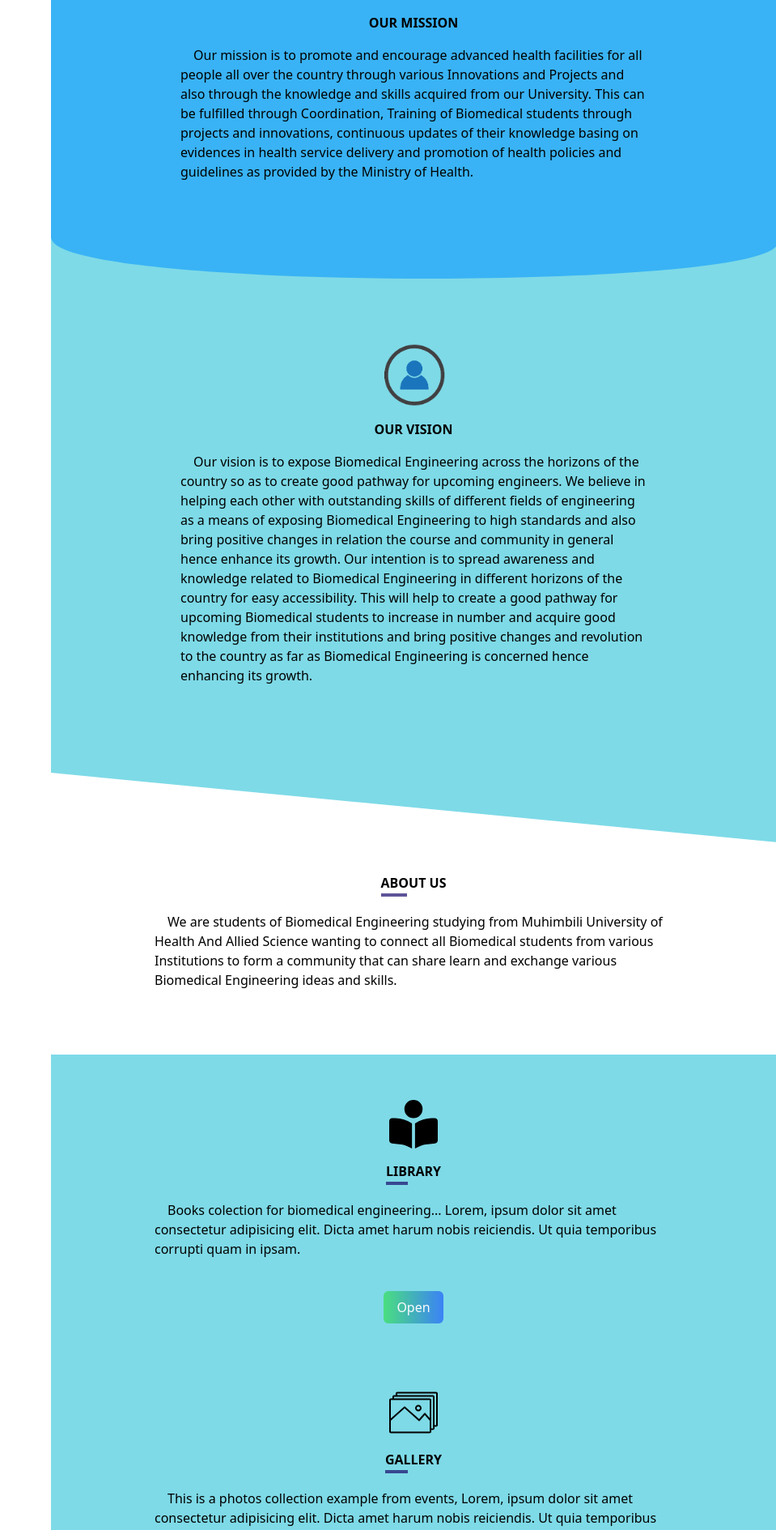
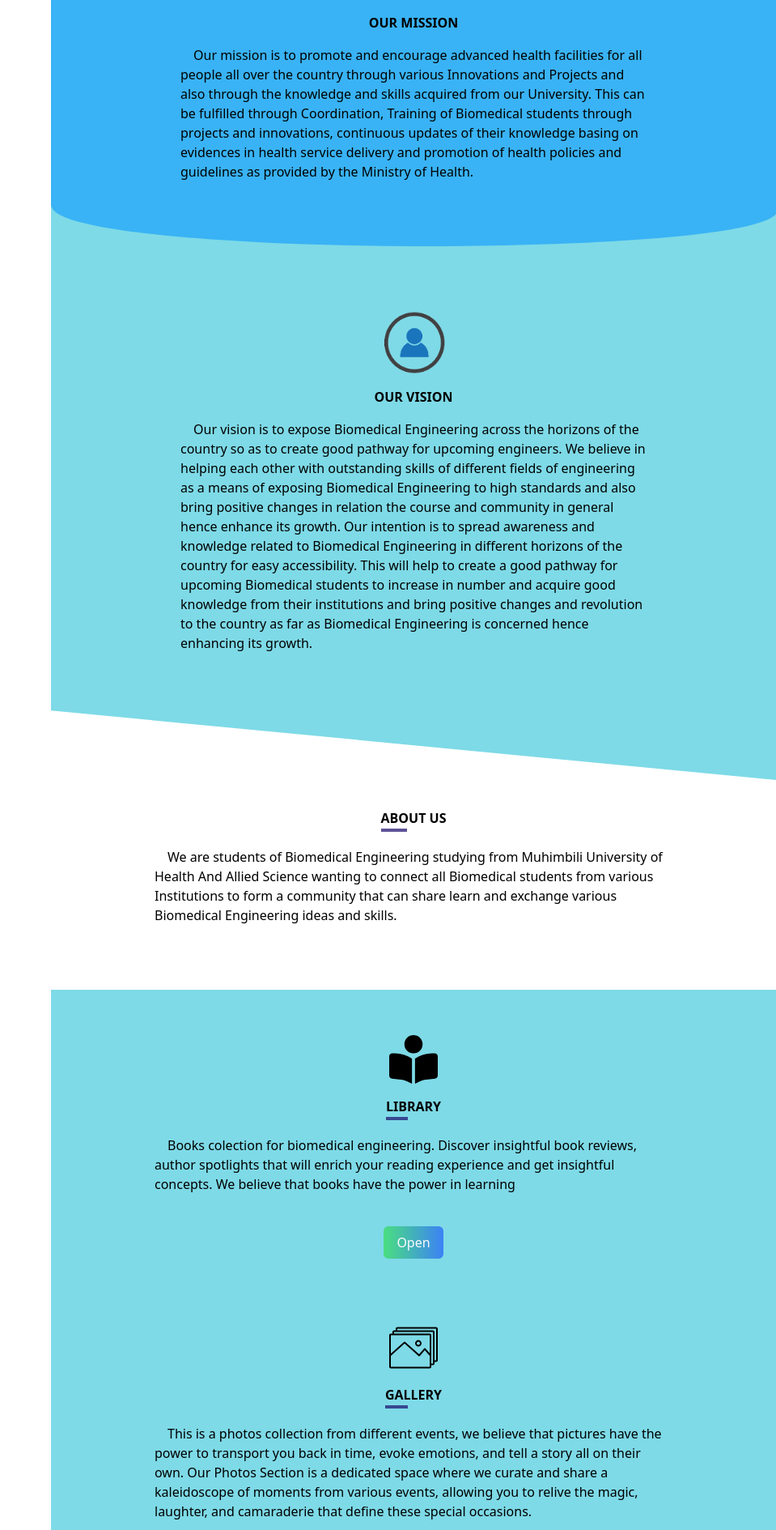
Before and after one commit to Amosi-04-sanga/BME-HUB, a Next.js app: page / in a window 1280 px wide. Shown: the part 908-2797 px from the top of the page at 81% size, without its empty margins (321-1280 px from the left). Built offline with nearby package versions, Linux system fonts and the light colour scheme; no server answers.

Commit message:
some changes

```diff
--- a/app/(root)/news/[id]/page.jsx
+++ b/app/(root)/news/[id]/page.jsx
@@ -57,7 +57,7 @@ const page = ({ params }) => {
       },
       text: (text) => {
         // You can style text nodes here, e.g., adding CSS classes for headings.
-        return <p className="mt-4" >{text}</p>;
+        return <p style={{paddingTop: '10px'}} className="mt-4" >{text}</p>;
       },
       "heading-1": (node) => (
         <h1 className="text-center text-heading1-bold">
--- a/components/shared/Gallery.tsx
+++ b/components/shared/Gallery.tsx
@@ -1,4 +1,4 @@
-"use client"
+"use client";
 import React from "react";
 import { Fade } from "react-awesome-reveal";
 import { Button } from "../ui/button";
@@ -25,9 +25,12 @@ const Gallery = () => {
             </h1>
           </div>
           <p className="mt-6 indent-4">
-            This is a photos collection example from events, Lorem, ipsum dolor
-            sit amet consectetur adipisicing elit. Dicta amet harum nobis
-            reiciendis. Ut quia temporibus corrupti quam in ipsam.
+            This is a photos collection from different events, we believe that
+            pictures have the power to transport you back in time, evoke
+            emotions, and tell a story all on their own. Our Photos Section is a
+            dedicated space where we curate and share a kaleidoscope of moments
+            from various events, allowing you to relive the magic, laughter, and
+            camaraderie that define these special occasions.
           </p>
 
           <Button className="bg-gradient-to-r from-green-400 to-blue-500 rounded-md block mx-auto mt-10">
--- a/components/shared/Library.tsx
+++ b/components/shared/Library.tsx
@@ -25,13 +25,16 @@ const Library = () => {
             </h1>
           </div>
           <p className="mt-6 indent-4">
-            Books colection for biomedical engineering... Lorem, ipsum dolor sit
-            amet consectetur adipisicing elit. Dicta amet harum nobis
-            reiciendis. Ut quia temporibus corrupti quam in ipsam.
+            Books colection for biomedical engineering. Discover insightful book
+            reviews, author spotlights that will enrich your reading experience
+            and get insightful concepts. We believe that books have the power in
+            learning
           </p>
 
           <Button className="bg-gradient-to-r from-green-400 to-blue-500 rounded-md block mx-auto mt-10">
-            <Link href="https://drive.google.com/drive/folders/15oIe1Nj-P3Ay7Pauesh-Btc7pAqRNqJ_">Open</Link>
+            <Link href="https://drive.google.com/drive/folders/15oIe1Nj-P3Ay7Pauesh-Btc7pAqRNqJ_">
+              Open
+            </Link>
           </Button>
         </div>
       </Fade>
--- a/components/shared/OurVersion.tsx
+++ b/components/shared/OurVersion.tsx
@@ -20,7 +20,7 @@ const OurVersion = () => {
               className="block mx-auto"
             />
             <h2 className="mt-4 text-center font-bold">OUR MISSION</h2>
-            <p className="mt-4 indent-4 pb-20">
+            <p className="mt-4 indent-4 pb-10">
               Our mission is to promote and encourage advanced health facilities
               for all people all over the country through various Innovations
               and Projects and also through the knowledge and skills acquired
@@ -44,7 +44,7 @@ const OurVersion = () => {
             />
             <h4 className="text-center mt-4 uppercase font-bold">our vision</h4>
             <div className="mt-4">
-              <p className="indent-4 pb-20">
+              <p className="indent-4 pb-10">
                 Our vision is to expose Biomedical Engineering across the
                 horizons of the country so as to create good pathway for
                 upcoming engineers. We believe in helping each other with
--- a/constants/index.jsx
+++ b/constants/index.jsx
@@ -13,7 +13,11 @@ import {
   search,
   reply,
   tag,
+  fact1,
+  fact2,
 } from "../public/assets";
+
+export const imagesFacts = [{ url: fact1 }, { url: fact2 }];
 
 export const navLinks = [
   {
@@ -28,14 +32,19 @@ export const navLinks = [
   },
   {
     imgURL: library,
-    route: "https://drive.google.com/drive/folders/15oIe1Nj-P3Ay7Pauesh-Btc7pAqRNqJ_",
+    route:
+      "https://drive.google.com/drive/folders/15oIe1Nj-P3Ay7Pauesh-Btc7pAqRNqJ_",
     label: "Library",
   },
-
   {
     imgURL: gallery,
     route: "/gallery",
     label: "Gallery",
+  },
+  {
+    imgURL: gallery,
+    route: "/facts",
+    label: "Facts",
   },
 ];
 
--- a/public/assets/index.tsx
+++ b/public/assets/index.tsx
@@ -30,9 +30,13 @@ import galleryhome from "./home/galleryhome.svg";
 import vision from "./home/vision.png";
 import photos from "./home/photos.svg";
 import blueBG from "./home/blueBG.svg";
+import fact1 from "./images/fact1.jpg";
+import fact2 from "./images/fact2.jpg";
 
 
 export {
+  fact1,
+  fact2,
   blueBG,
   vision,
   galleryhome,
--- a/tsconfig.json
+++ b/tsconfig.json
@@ -22,6 +22,6 @@
       "@/*": ["./*"]
     }
   },
-  "include": ["next-env.d.ts", "**/*.ts", "**/*.tsx", ".next/types/**/*.ts", "app/(auth)/sign-up/[[...page]]", "app/(root)/news/[id]/page.jsx", "components/blog/GalleryCard.jsx", "app/(root)/gallery/page.jsx", "app/(root)/news/page.jsx", "app/(root)/gallery/[id]/page.jsx", "components/blog/PostCard.jsx"],
+  "include": ["next-env.d.ts", "**/*.ts", "**/*.tsx", ".next/types/**/*.ts", "app/(auth)/sign-up/[[...page]]", "app/(root)/news/[id]/page.jsx", "components/blog/GalleryCard.jsx", "app/(root)/gallery/page.jsx", "app/(root)/news/page.jsx", "app/(root)/gallery/[id]/page.jsx", "components/blog/PostCard.jsx", "app/(root)/sanga/page.jsx"],
   "exclude": ["node_modules"]
 }
```
Also changed, not shown: public/assets/images/fact1.jpg (added), public/assets/images/fact2.jpg (added). Lines whose indentation alone changed are shown as unchanged.
